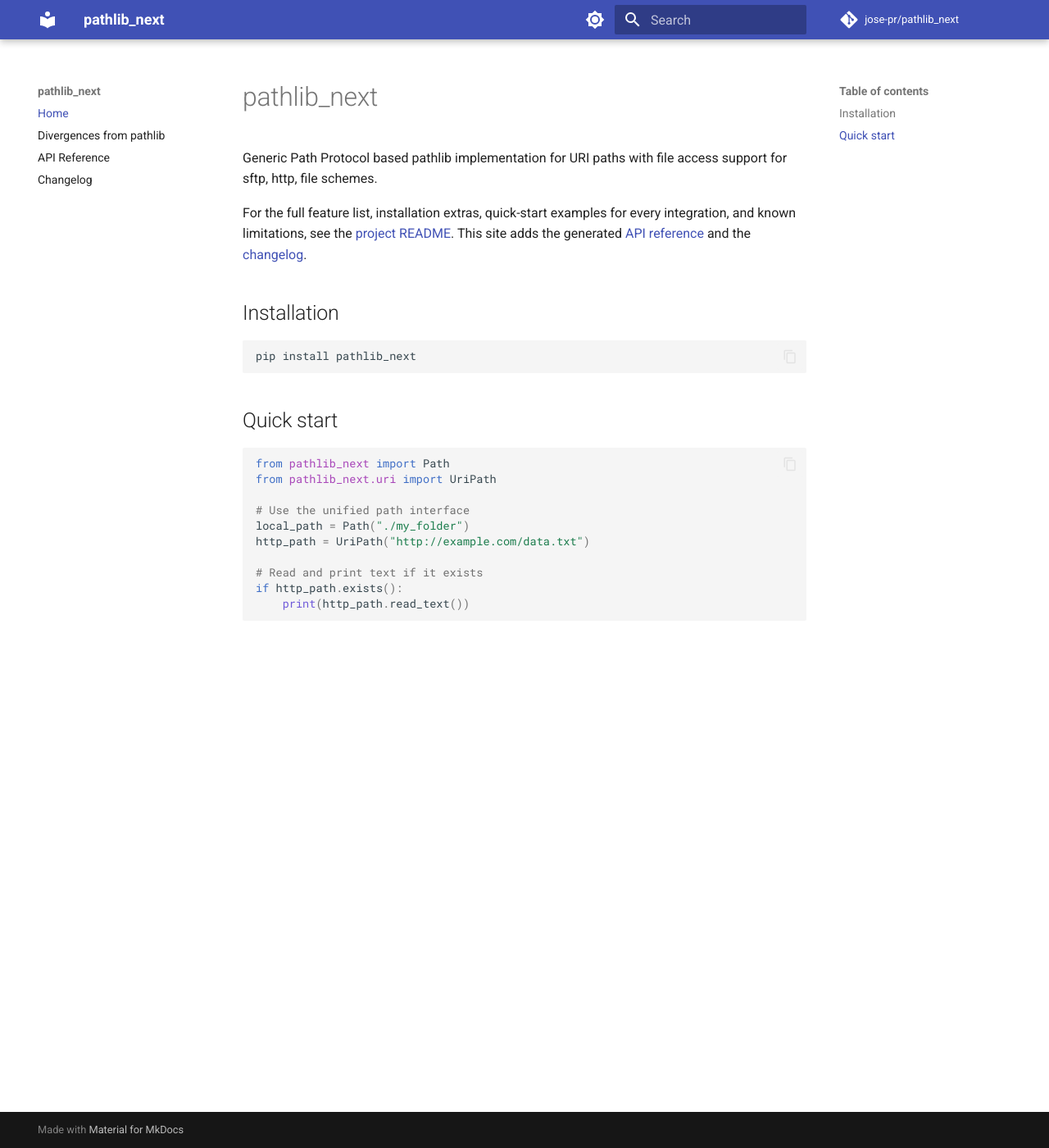
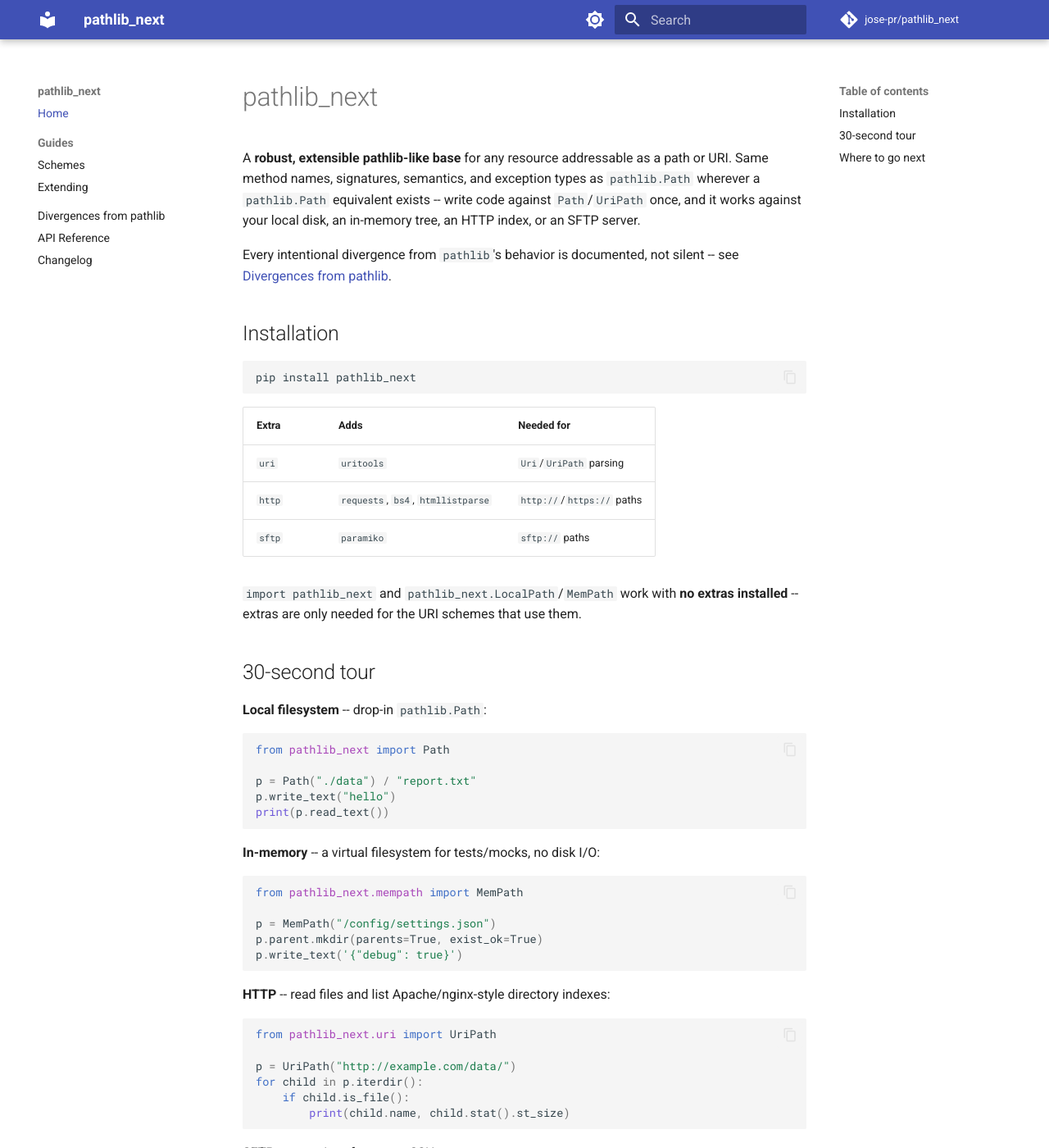
Before and after one commit to jose-pr/pathlib_next, an MkDocs documentation site: the page built from docs/index.md, in a window 1280 px wide and 1400 px high. Shown: the whole window at 82% size. Built offline with MkDocs 1.6.1 and Material for MkDocs 9.7.7, drawn with Linux system fonts in a browser that asks for light colours; comment, search, counter and statistics services are not loaded; some of the changed text lies outside the part shown.

Commit message:
docs: rewrite landing page, add Schemes and Extending guides
- docs/index.md: what/why, 30-second example per scheme (local/mem/
  http/sftp), links to the new guides
- docs/guides/schemes.md: capability matrix (read/write/list/stat/
  mkdir/delete/rename/chmod) per scheme
- docs/guides/extending.md: both extension tracks (subclass Path
  directly, or subclass UriPath for a new scheme), the minimum method
  surface for each, and pathlib_next.testing.PathContract usage
- mkdocs.yml: nav entries for both guides

mkdocs build --strict passes.

````diff
--- a/docs/index.md
+++ b/docs/index.md
@@ -1,11 +1,13 @@
 # pathlib_next
 
-Generic Path Protocol based pathlib implementation for URI paths with file access support for sftp, http, file schemes.
+A **robust, extensible pathlib-like base** for any resource addressable as a
+path or URI. Same method names, signatures, semantics, and exception types as
+`pathlib.Path` wherever a `pathlib.Path` equivalent exists -- write code
+against `Path`/`UriPath` once, and it works against your local disk, an
+in-memory tree, an HTTP index, or an SFTP server.
 
-For the full feature list, installation extras, quick-start examples for every
-integration, and known limitations, see the
-[project README](https://github.com/jose-pr/pathlib_next#readme). This site adds the
-generated [API reference](api/reference.md) and the [changelog](changelog.md).
+Every intentional divergence from `pathlib`'s behavior is documented, not
+silent -- see [Divergences from pathlib](divergences.md).
 
 ## Installation
 
@@ -13,17 +15,71 @@
 pip install pathlib_next
 ```
 
-## Quick start
+| Extra | Adds | Needed for |
+| --- | --- | --- |
+| `uri` | `uritools` | `Uri`/`UriPath` parsing |
+| `http` | `requests`, `bs4`, `htmllistparse` | `http://`/`https://` paths |
+| `sftp` | `paramiko` | `sftp://` paths |
+
+`import pathlib_next` and `pathlib_next.LocalPath`/`MemPath` work with **no
+extras installed** -- extras are only needed for the URI schemes that use
+them.
+
+## 30-second tour
+
+**Local filesystem** -- drop-in `pathlib.Path`:
 
 ```python
 from pathlib_next import Path
+
+p = Path("./data") / "report.txt"
+p.write_text("hello")
+print(p.read_text())
+```
+
+**In-memory** -- a virtual filesystem for tests/mocks, no disk I/O:
+
+```python
+from pathlib_next.mempath import MemPath
+
+p = MemPath("/config/settings.json")
+p.parent.mkdir(parents=True, exist_ok=True)
+p.write_text('{"debug": true}')
+```
+
+**HTTP** -- read files and list Apache/nginx-style directory indexes:
+
+```python
 from pathlib_next.uri import UriPath
 
-# Use the unified path interface
-local_path = Path("./my_folder")
-http_path = UriPath("http://example.com/data.txt")
+p = UriPath("http://example.com/data/")
+for child in p.iterdir():
+    if child.is_file():
+        print(child.name, child.stat().st_size)
+```
 
-# Read and print text if it exists
-if http_path.exists():
-    print(http_path.read_text())
+**SFTP** -- same interface, over SSH:
+
+```python
+from pathlib_next.uri import UriPath
+
+p = UriPath("sftp://user@host/var/log/app.log")
+print(p.read_text())
 ```
+
+All four are the *same* `Path` contract -- `exists()`, `is_dir()`,
+`iterdir()`, `glob()`, `read_text()`/`write_text()`, `copy()`/`move()`,
+`rm()`, all behave the same way regardless of backend (capability
+differences, e.g. `http:` being read-only, are listed in
+[Schemes](guides/schemes.md)).
+
+## Where to go next
+
+- **[Divergences from pathlib](divergences.md)** -- every deliberate
+  behavioral difference from `pathlib.Path`, with rationale.
+- **[Schemes](guides/schemes.md)** -- capability matrix (read/write/list/
+  stat/mkdir/delete/rename) per scheme.
+- **[Extending](guides/extending.md)** -- add your own path type, two ways:
+  subclass `Path` directly, or subclass `UriPath` for a new URI scheme.
+- **[API Reference](api/reference.md)** -- generated from docstrings.
+- **[Changelog](changelog.md)**.
--- a/mkdocs.yml
+++ b/mkdocs.yml
@@ -24,6 +24,9 @@
 
 nav:
   - Home: index.md
+  - Guides:
+      - Schemes: guides/schemes.md
+      - Extending: guides/extending.md
   - Divergences from pathlib: divergences.md
   - API Reference: api/reference.md
   - Changelog: changelog.md
````
Also changed, not shown: docs/guides/extending.md (added, +121 -0 lines), docs/guides/schemes.md (added, +39 -0 lines).
